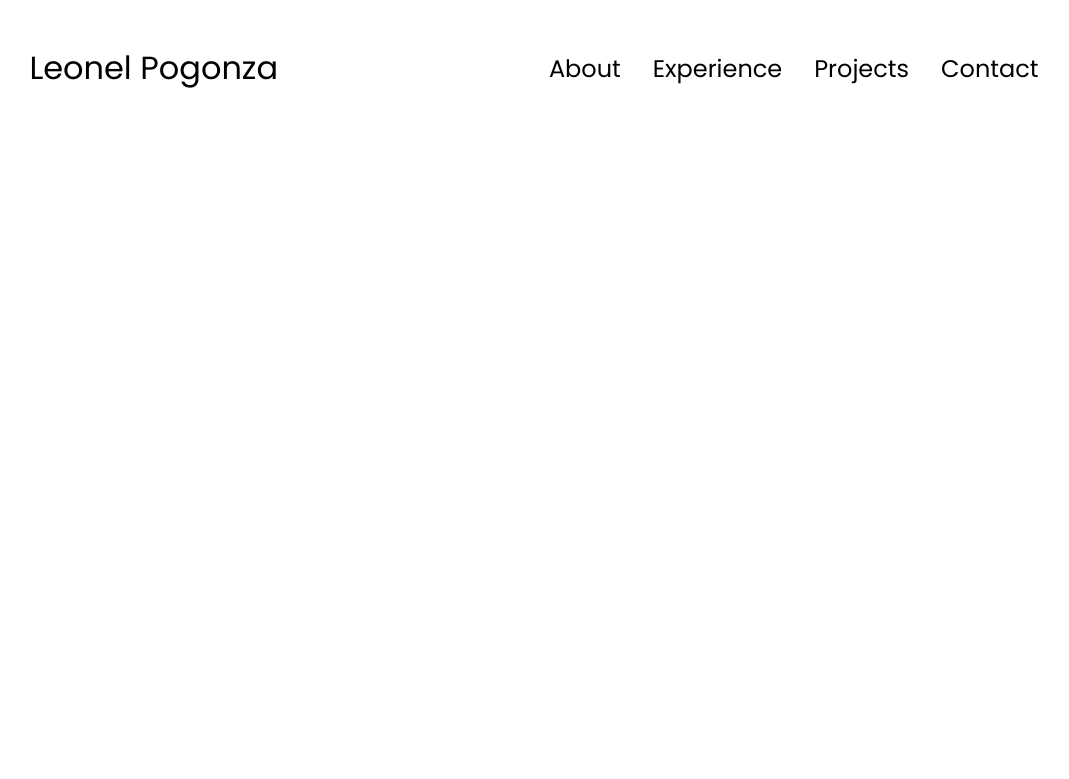
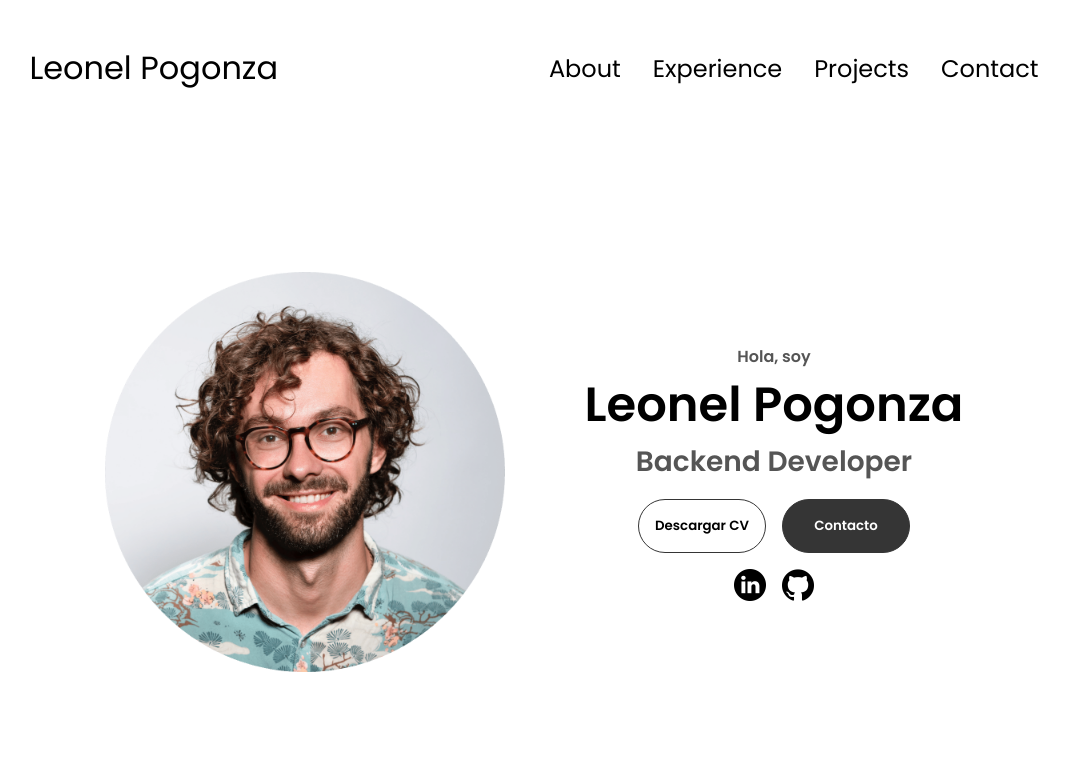
Before and after one commit to LeoPogonza/Portfolio-leo, a plain HTML site: page index.html in a window 1280 px wide. Shown: the whole page, without its empty margins (106-1175 px from the left). Drawn offline with Linux system fonts and the light colour scheme.

Commit message:
Profile Section

```diff
--- a/index.html
+++ b/index.html
@@ -35,6 +35,41 @@
         </div>
       </div>
     </nav>
+    <section id="profile">
+      <div class="section__pic-container">
+        <img src="./assets/profile-pic.png" alt="Leo Pogonza profile picture" />
+      </div>
+      <div class="section__text">
+        <p class="section__text__p1">Hola, soy</p>
+        <h1 class="title">Leonel Pogonza</h1>
+        <p class="section__text__p2">Backend Developer</p>
+        <div class="btn-container">
+          <button
+            class="btn btn-color-2"
+            onclick="window.open('./assets/resume-example.pdf')"
+          >
+            Descargar CV
+          </button>
+          <button class="btn btn-color-1" onclick="location.href='./#contact'">
+            Contacto
+          </button>
+        </div>
+        <div id="socials-container">
+          <img
+            src="./assets/linkedin.png"
+            alt="My Linkedin profile"
+            class="icon"
+            onclick="location.href='https://www.linkedin.com/in/juanleonelpogonza/'"
+          />
+          <img
+            src="./assets/github.png"
+            alt="My Github profile"
+            class="icon"
+            onclick="location.href='https://github.com/LeoPogonza'"
+          />
+        </div>
+      </div>
+    </section>
     <script src="script.js"></script>
   </body>
 </html>
--- a/style.css
+++ b/style.css
@@ -136,3 +136,132 @@ a:hover {
 .hamburguer-icon span:first-child {
   transform: none;
 }
+
+/* SECTIONS */
+
+section {
+  padding-top: 4vh;
+  height: 96vh;
+  margin: 0 10rem;
+  box-sizing: border-box;
+  min-height: fit-content;
+}
+
+.section-container {
+  display: flex;
+}
+
+/* PROFILE SECTION */
+
+#profile {
+  display: flex;
+  justify-content: center;
+  gap: 5rem;
+  height: 88vh;
+}
+
+.section-container {
+  display: flex;
+}
+
+/* PROFILE SECTION */
+
+#profile {
+  display: flex;
+  justify-content: center;
+  gap: 5rem;
+  height: 80vh;
+}
+
+.section__pic-container {
+  display: flex;
+  height: 400px;
+  width: 400px;
+  margin: auto 0;
+}
+
+.section__text {
+  align-self: center;
+  text-align: center;
+}
+
+.section__text p {
+  font-weight: 600;
+}
+
+.section__text__p1 {
+  text-align: center;
+}
+
+.section__text__p2 {
+  font-size: 1.75rem;
+  margin-bottom: 1rem;
+}
+
+.title {
+  font-size: 3rem;
+  text-align: center;
+}
+
+#socials-container {
+  display: flex;
+  justify-content: center;
+  margin-top: 1rem;
+  gap: 1rem;
+}
+
+/* ICONS */
+
+.icon {
+  cursor: pointer;
+  height: 2rem;
+}
+
+/* BUTTONS */
+
+.btn-container {
+  display: flex;
+  justify-content: center;
+  gap: 1rem;
+}
+
+.btn {
+  font-family: 'Poppins', sans-serif;
+  font-weight: 600;
+  transition: all 300ms ease;
+  padding: 1rem;
+  width: 8rem;
+  border-radius: 2rem;
+}
+
+.btn-color-1,
+.btn-color-2 {
+  border: rgb(53, 53, 53) 0.1rem solid;
+}
+
+.btn-color-1:hover,
+.btn-color-2:hover {
+  cursor: pointer;
+}
+
+.btn-color-1,
+.btn-color-2:hover {
+  background: rgb(53, 53, 53);
+  color: white;
+}
+
+.btn-color-1:hover {
+  background: rgb(0, 0, 0);
+}
+
+.btn-color-2 {
+  background: none;
+}
+
+.btn-color-2:hover {
+  border: rgb(255, 255, 255) 0.1rem solid;
+}
+
+.btn-container {
+  gap: 1rem;
+}
```
